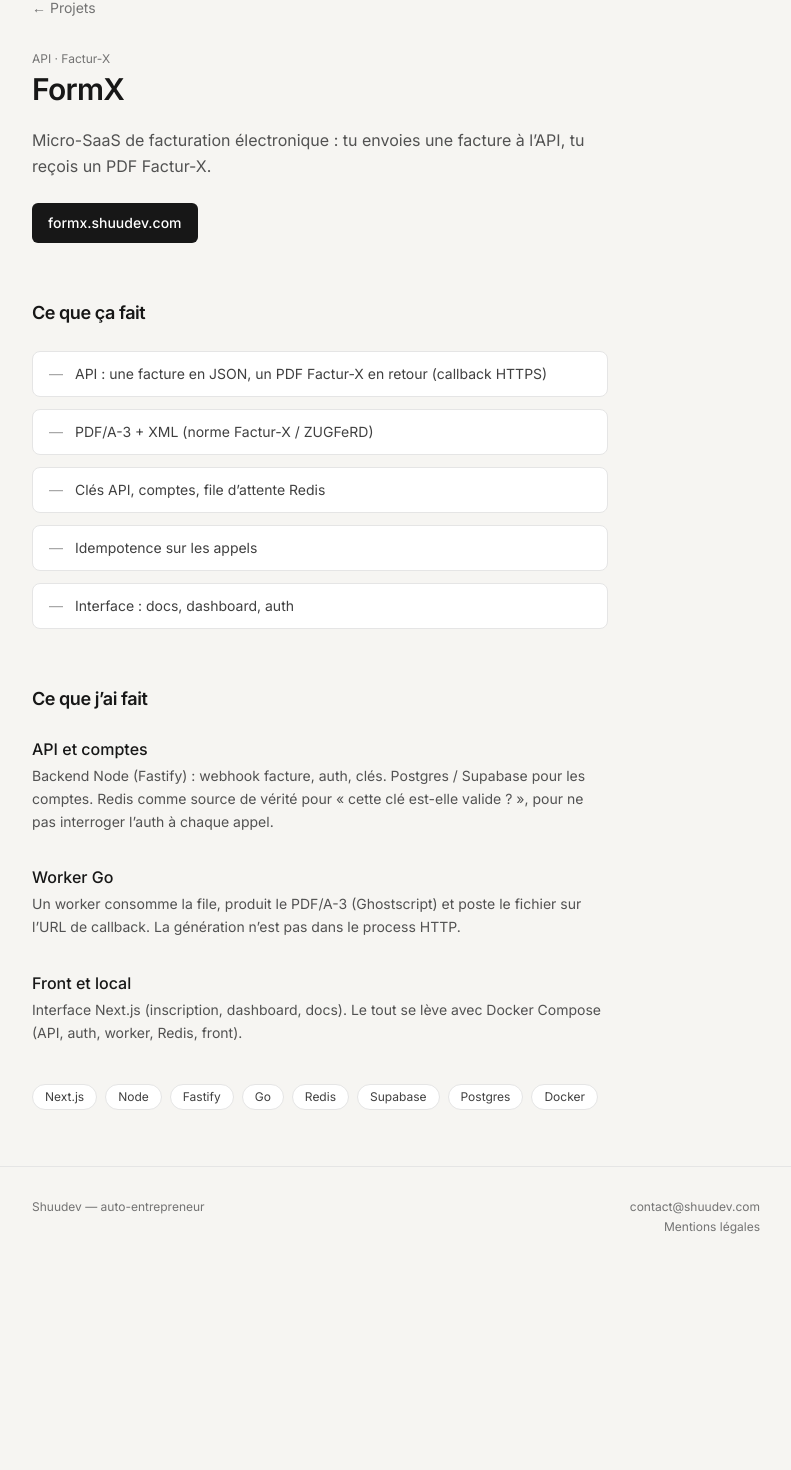
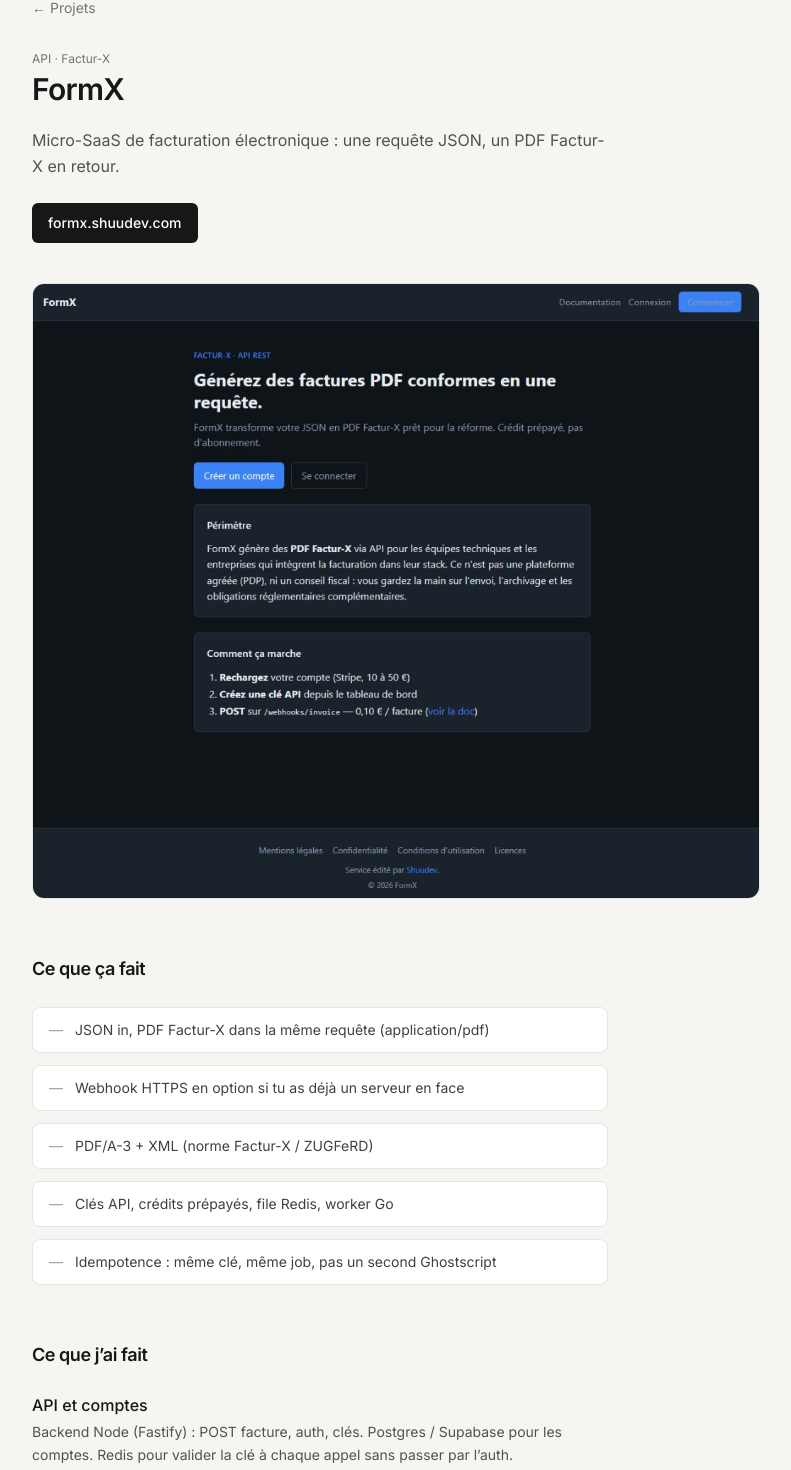
Before and after one commit to Shuugaa/personal-portfolio, a React (Vite) app: page /projects/formx in a window 1280 px wide. Shown: the part 118-1588 px from the top of the page, without its empty margins (244-1035 px from the left). Before the commit the page ends 1385 px from the top, so only its background shows below. Built offline with nearby package versions, Linux system fonts and the light colour scheme.

Commit message:
Ajouter FormX en vitrine sync, avec capture d’écran.

```diff
--- a/src/pages/FormX.tsx
+++ b/src/pages/FormX.tsx
@@ -1,25 +1,26 @@
 import { Link } from 'react-router-dom';
+import formxScreen from '../assets/formx.png';
 
 const features = [
-  'API : une facture en JSON, un PDF Factur-X en retour (callback HTTPS)',
+  'JSON in, PDF Factur-X dans la même requête (application/pdf)',
+  'Webhook HTTPS en option si tu as déjà un serveur en face',
   'PDF/A-3 + XML (norme Factur-X / ZUGFeRD)',
-  'Clés API, comptes, file d’attente Redis',
-  'Idempotence sur les appels',
-  'Interface : docs, dashboard, auth',
+  'Clés API, crédits prépayés, file Redis, worker Go',
+  'Idempotence : même clé, même job, pas un second Ghostscript',
 ];
 
 const built = [
   {
     title: 'API et comptes',
-    text: 'Backend Node (Fastify) : webhook facture, auth, clés. Postgres / Supabase pour les comptes. Redis comme source de vérité pour « cette clé est-elle valide ? », pour ne pas interroger l’auth à chaque appel.',
+    text: 'Backend Node (Fastify) : POST facture, auth, clés. Postgres / Supabase pour les comptes. Redis pour valider la clé à chaque appel sans passer par l’auth.',
   },
   {
     title: 'Worker Go',
-    text: 'Un worker consomme la file, produit le PDF/A-3 (Ghostscript) et poste le fichier sur l’URL de callback. La génération n’est pas dans le process HTTP.',
+    text: 'La génération (Ghostscript) reste dans une file. En sync, l’API attend le job et renvoie le PDF. En async, callback multipart. GET /jobs/:id si le délai est dépassé.',
   },
   {
-    title: 'Front et local',
-    text: 'Interface Next.js (inscription, dashboard, docs). Le tout se lève avec Docker Compose (API, auth, worker, Redis, front).',
+    title: 'Front',
+    text: 'Next.js : accueil, docs, dashboard, auth. Docker Compose pour l’ensemble (API, auth, worker, Redis, front).',
   },
 ];
 
@@ -35,6 +36,7 @@
 ];
 
 const FormX: React.FC = () => (
+  <div>
     <div className="max-w-xl">
       <Link
         to="/projects"
@@ -45,8 +47,7 @@
       <p className="mt-8 text-xs text-neutral-500">API · Factur-X</p>
       <h1 className="mt-1 text-3xl font-semibold tracking-tight">FormX</h1>
       <p className="mt-5 text-neutral-600 dark:text-neutral-400 leading-relaxed">
-      Micro-SaaS de facturation électronique : tu envoies une facture à l’API, tu reçois un PDF
-      Factur-X.
+        Micro-SaaS de facturation électronique : une requête JSON, un PDF Factur-X en retour.
       </p>
       <a
         href="https://formx.shuudev.com"
@@ -56,7 +57,17 @@
       >
         formx.shuudev.com
       </a>
+    </div>
 
+    <figure className="mt-10">
+      <img
+        src={formxScreen}
+        alt="Accueil FormX : génération de factures Factur-X par API"
+        className="w-full rounded-xl border border-neutral-200 dark:border-neutral-800"
+      />
+    </figure>
+
+    <div className="max-w-xl">
       <h2 className="mt-14 text-lg font-semibold tracking-tight">Ce que ça fait</h2>
       <ul className="mt-6 grid gap-3">
         {features.map((item) => (
@@ -95,6 +106,7 @@
         ))}
       </div>
     </div>
+  </div>
 );
 
 export default FormX;
--- a/src/pages/Home.tsx
+++ b/src/pages/Home.tsx
@@ -5,7 +5,7 @@
     to: '/projects/formx',
     tag: 'API · Factur-X',
     title: 'FormX',
-    text: 'Factures électroniques via API : JSON in, PDF Factur-X out. Node, Go, Redis.',
+    text: 'JSON in, PDF Factur-X dans la même requête. Node, Go, Redis.',
   },
   {
     to: '/projects/budgetracker',
--- a/src/pages/Projects.tsx
+++ b/src/pages/Projects.tsx
@@ -5,8 +5,8 @@
     to: '/projects/formx',
     tag: 'API · Factur-X',
     title: 'FormX',
-    text: 'Micro-SaaS de facturation électronique : API, worker Go, PDF/A-3 Factur-X.',
-    points: ['Node / Fastify + Go', 'Redis, Docker Compose', 'formx.shuudev.com'],
+    text: 'Micro-SaaS de facturation électronique : JSON in, PDF Factur-X dans la même requête. Worker Go, file Redis.',
+    points: ['Sync par défaut, webhook en option', 'Node / Fastify + Go', 'formx.shuudev.com'],
   },
   {
     to: '/projects/budgetracker',
```
Also changed, not shown: src/assets/formx.png (added). Lines whose indentation alone changed are shown as unchanged.
